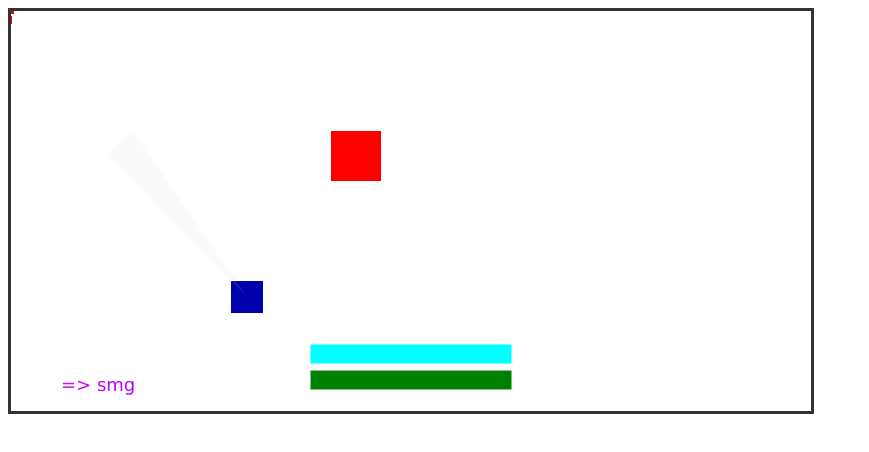
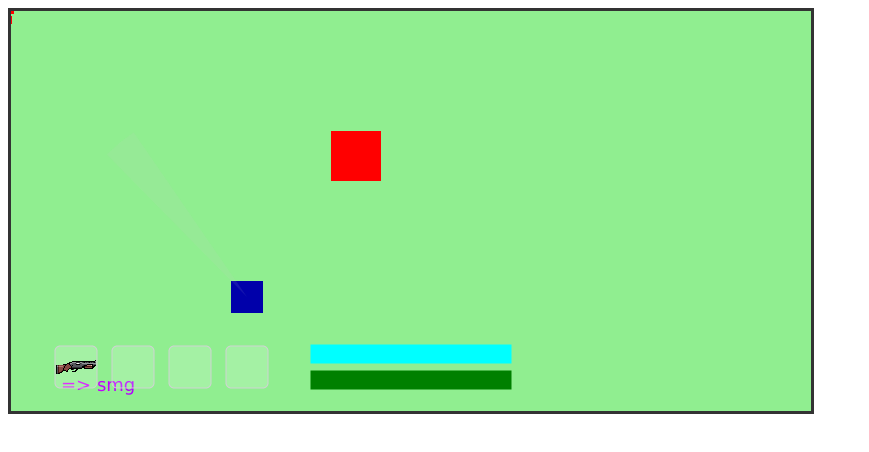
Before and after one commit to fershopls/Fershnite, a plain HTML site: page index.html in a window 1280 px wide. Shown: the whole page, without its empty margins (0-869 px from the left). Drawn offline with nearby package versions, Linux system fonts and the light colour scheme.

Commit message:
Gui and resoruces imp

```diff
--- a/index.html
+++ b/index.html
@@ -6,6 +6,7 @@
 	<link rel="stylesheet" href="main.css">
 	<script src="https://code.jquery.com/jquery-3.3.1.min.js"></script>
 	<script src="input.js"></script>
+	<script src="resources.js"></script>
 	<script src="main.js"></script>
 </head>
 <body>
--- a/main.js
+++ b/main.js
@@ -125,6 +125,11 @@ function sound(src) {
 }
 
 $(document).ready(function(){
+	resources.load([
+	    'assets/guns/shotgun.png',
+	    'assets/gui.png'
+	]);
+	resources.onReady(function(){
 		Core.init(document.getElementById('canshoot'),
 			[
 				MouseController,
@@ -138,6 +143,7 @@ $(document).ready(function(){
 				AimController,
 				PlayerUIController,
 			])
+	});
 });
 
 
@@ -456,6 +462,20 @@ var PlayerUIController = {
 		this.drawHealth(ctx);
 		this.drawShield(ctx);
 		HitTextController.draw(ctx);
+		this.drawGUI(ctx);
+	},
+
+	drawGUIIMG: null,
+	drawGUI: function(ctx)
+	{
+		ctx.drawImage(resources.get('assets/gui.png'), 0, 0);
+
+		this.drawShotgun(ctx);
+	},
+
+	drawShotgun: function(ctx)
+	{
+		ctx.drawImage(resources.get('assets/guns/shotgun.png'), 44, Core.data.canvas.height - 65);
 	},
 
 	drawHealth: function (ctx)
--- a/main.styl
+++ b/main.styl
@@ -1,3 +1,4 @@
 #canshoot
 	border 3px solid #333
 	cursor none
+	background-color lightgreen
--- /dev/null
+++ b/resources.js
@@ -0,0 +1,61 @@
+(function() {
+    var resourceCache = {};
+    var loading = [];
+    var readyCallbacks = [];
+
+    // Load an image url or an array of image urls
+    function load(urlOrArr) {
+        if(urlOrArr instanceof Array) {
+            urlOrArr.forEach(function(url) {
+                _load(url);
+            });
+        }
+        else {
+            _load(urlOrArr);
+        }
+    }
+
+    function _load(url) {
+        if(resourceCache[url]) {
+            return resourceCache[url];
+        }
+        else {
+            var img = new Image();
+            img.onload = function() {
+                resourceCache[url] = img;
+
+                if(isReady()) {
+                    readyCallbacks.forEach(function(func) { func(); });
+                }
+            };
+            resourceCache[url] = false;
+            img.src = url;
+        }
+    }
+
+    function get(url) {
+        return resourceCache[url];
+    }
+
+    function isReady() {
+        var ready = true;
+        for(var k in resourceCache) {
+            if(resourceCache.hasOwnProperty(k) &&
+               !resourceCache[k]) {
+                ready = false;
+            }
+        }
+        return ready;
+    }
+
+    function onReady(func) {
+        readyCallbacks.push(func);
+    }
+
+    window.resources = {
+        load: load,
+        get: get,
+        onReady: onReady,
+        isReady: isReady
+    };
+})();
```
Also changed, not shown: assets/gui.jpg (added), assets/gui.png (added), assets/guns/3241bedbdd6626c4eccdda210df375f6.gif (added), assets/guns/rifle.png (added), assets/guns/shotgun.png (added), assets/guns/smg.png (added), main.css, 1 other file. Lines whose indentation alone changed are shown as unchanged.
